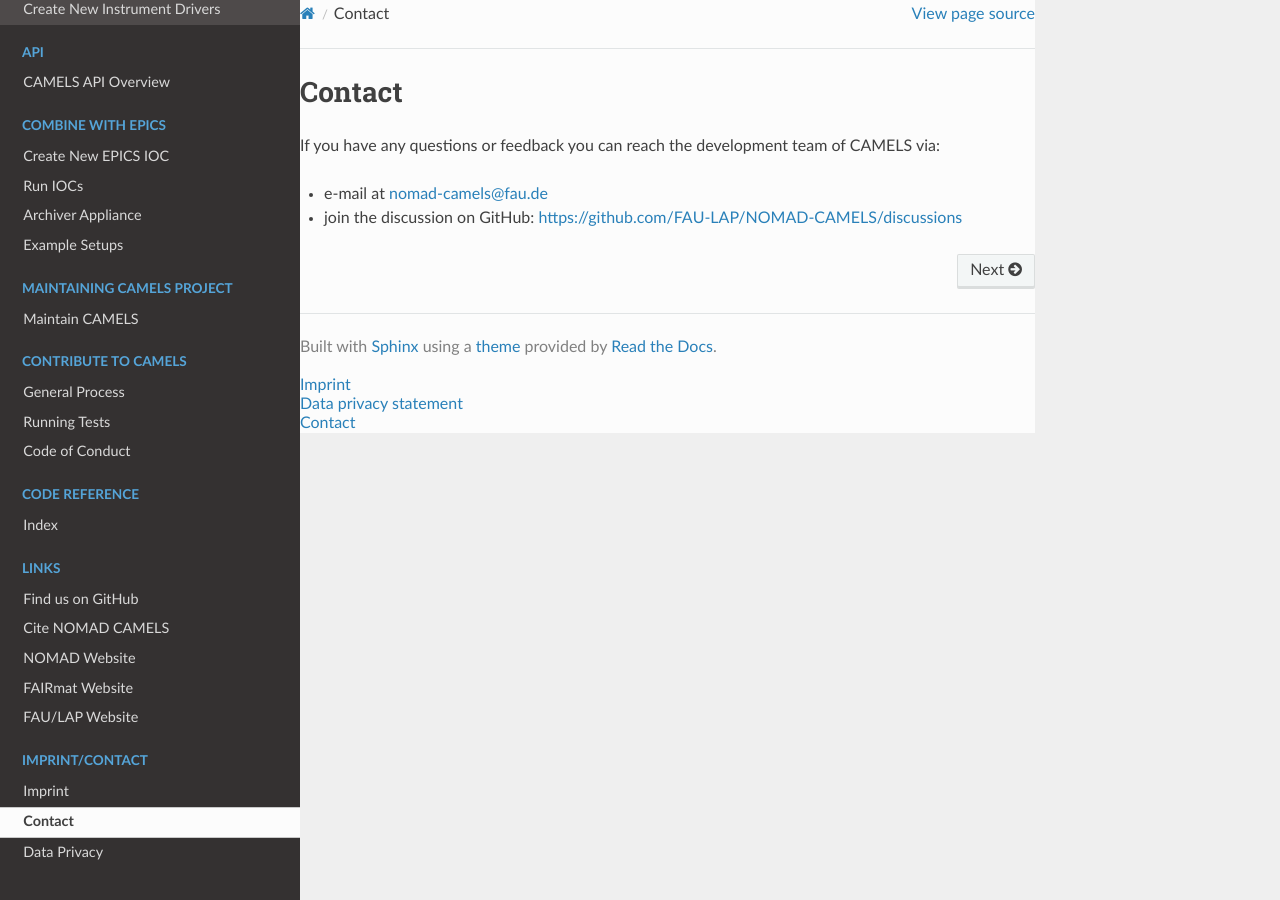
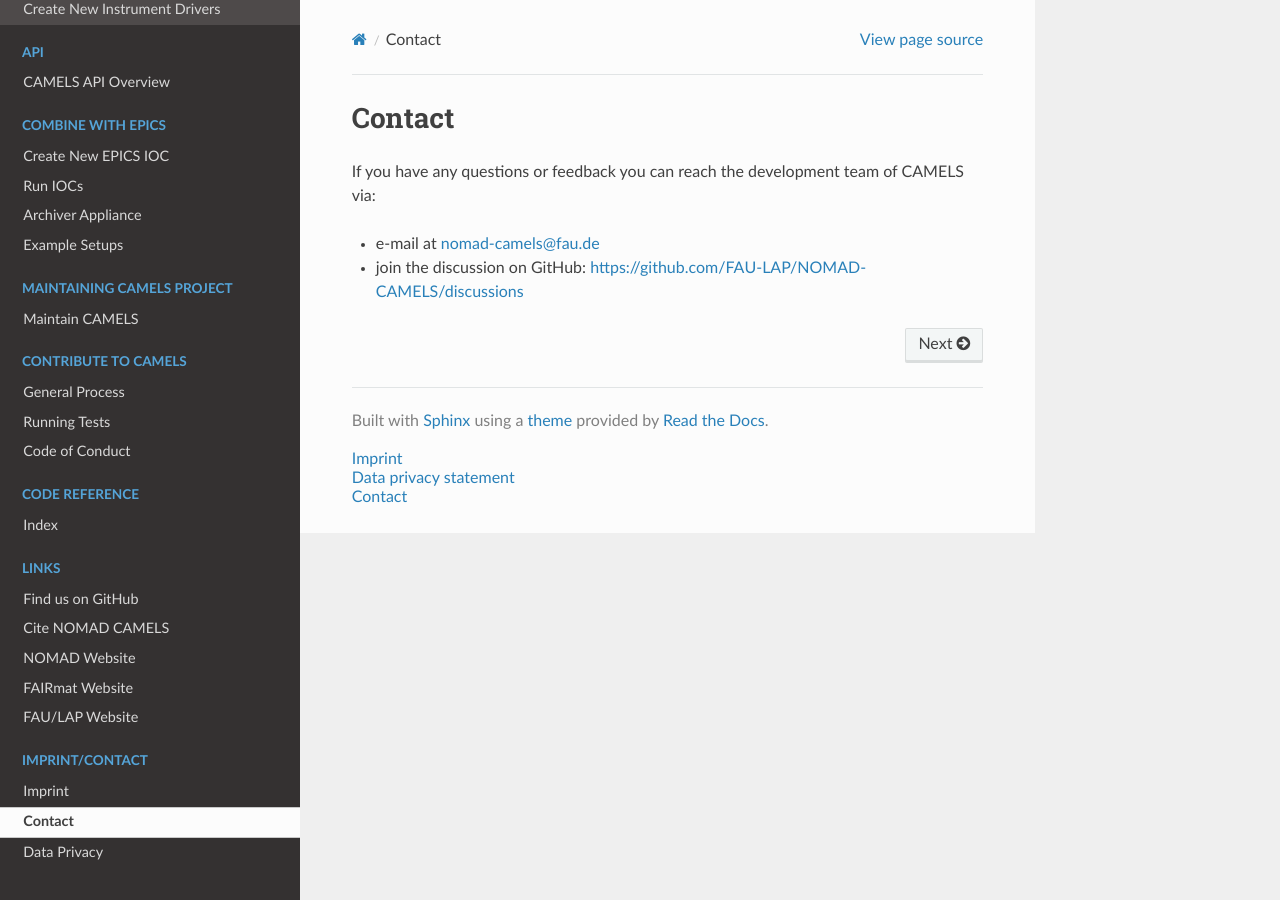
Before and after one commit to FAU-LAP/NOMAD-CAMELS, a Sphinx documentation site: the page built from docs/source/contact.md, in a window 1280 px wide. Built offline with Sphinx 7.4.7 and the Read the Docs theme 2.0.0, drawn with Linux system fonts in a browser that asks for light colours; pages that are not in the unit, such as notebooks, are missing from menus; the version number is read from the project's files by our own code.

Commit message:
remoed fixed padding and margin

```diff
--- a/docs/source/_static/css/custom.css
+++ b/docs/source/_static/css/custom.css
@@ -2,6 +2,4 @@
 /* Make the page content wider */
 .wy-nav-content {
     max-width: 75%;
-    margin-left: 0;
-    padding: 0;
 }
```
